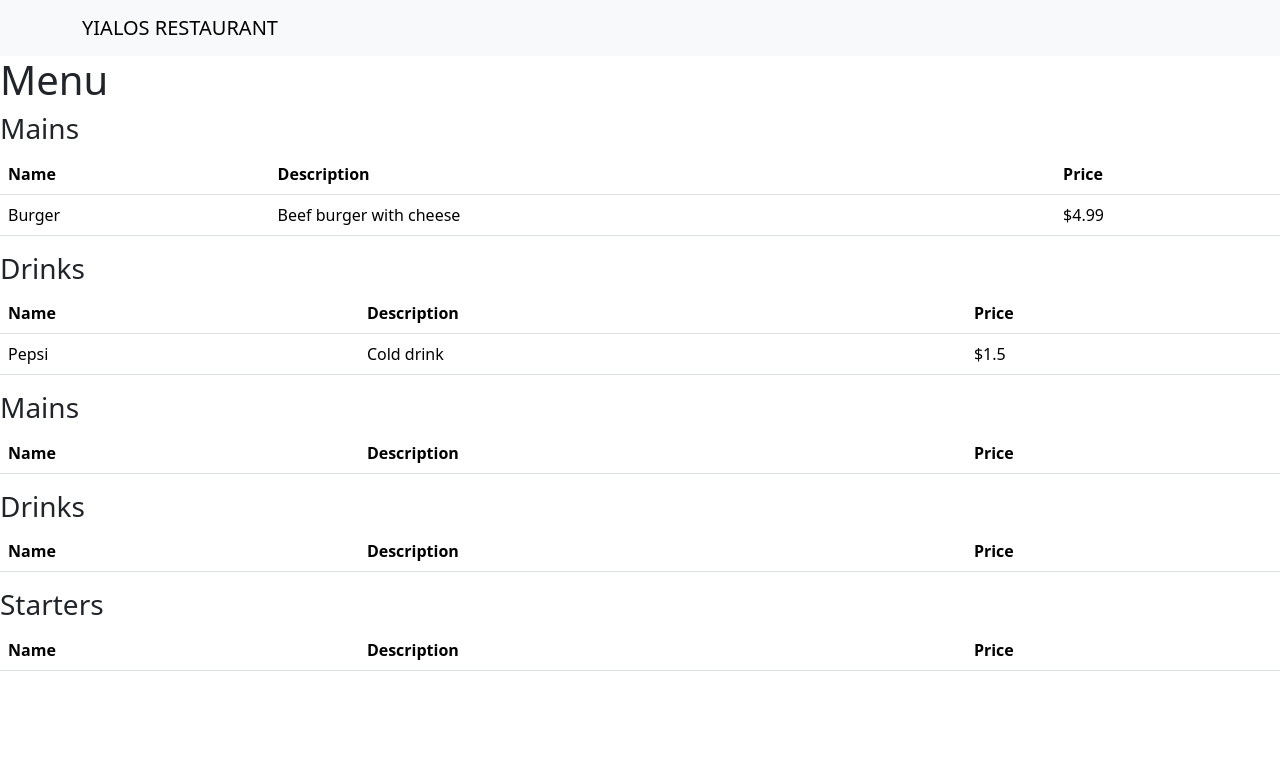
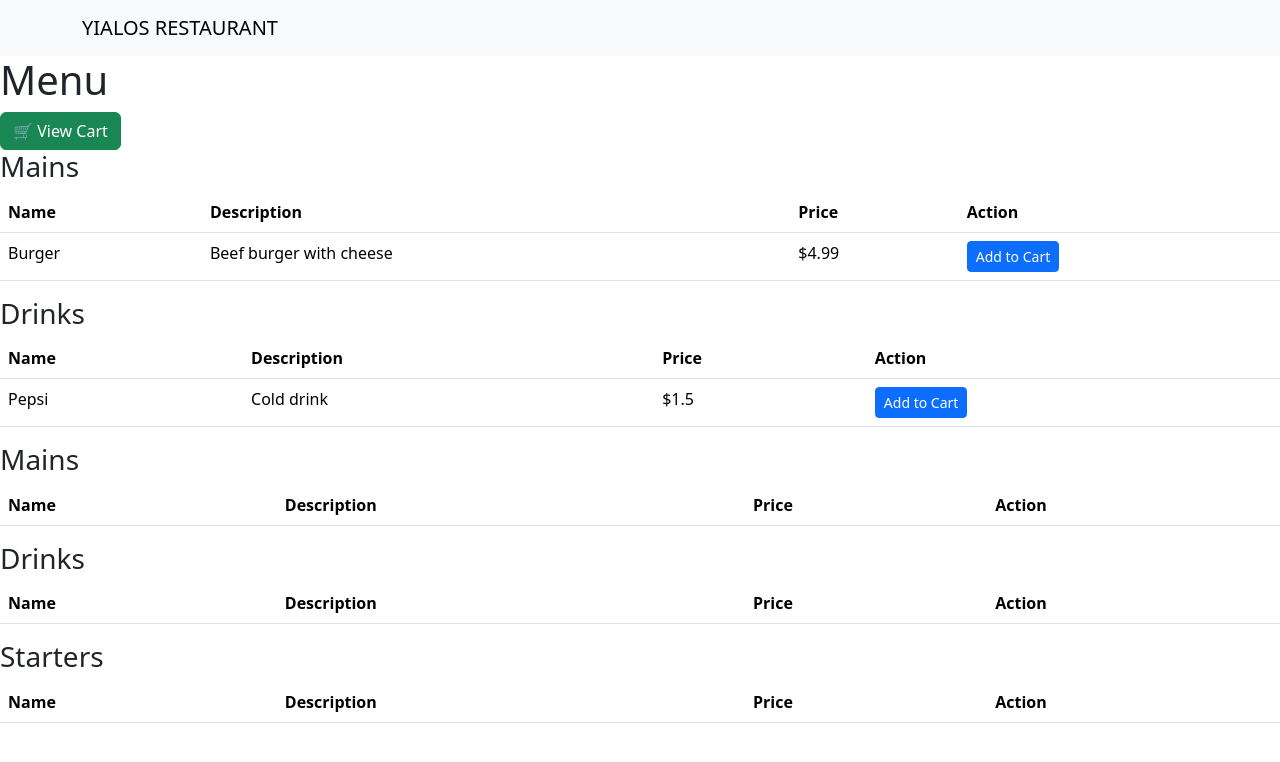
Before and after one commit to naqshbandZ/SmartMenu, a Flask app: page /menu in a window 1280 px wide. Shown: the top 762 px of the page. Run offline with Flask 3, Linux system fonts and the light colour scheme; data comes from the database, SQL or seed files in the repository; lists and menus that the app fills with data are empty.

Commit message:
add cart

```diff
--- a/app.py
+++ b/app.py
@@ -49,6 +49,32 @@ def menu():
 
         return render_template('menu.html', items=items,categories=categories, error="No menu items found" if not items else None)
 
+# add cart
+@app.route('/cart/add', methods = ['POST'])
+def add_to_cart():
+
+    id = request.form.get('item_id')
+    name = request.form.get('item_name')
+    price = request.form.get('item_price')
+    if 'cart' not in session:
+        session['cart'] = []
+    session['cart'].append({
+        'id': id,
+        'name': name,
+        'price': price})
+
+    session.modified = True
+
+    return redirect('/menu')
+
+@app.route('/cart')
+def cart_page():
+    # get cart from session
+    cart = session.get('cart',[])
+    total = sum(float(item['price']) for item in cart)
+    # pass it to cart.html
+    return render_template('cart.html', cart=cart,total=total)
+
 
 # logout route
 @app.route('/logout')
--- a/templates/menu.html
+++ b/templates/menu.html
@@ -2,6 +2,7 @@
 {% block title %}Menu{% endblock %}
 {% block content %}
 <h1>Menu</h1>
+<a href="/cart" class="btn btn-success">🛒 View Cart</a>
 {% for cat in categories %}
 <h3>{{ cat['name'] }}</h3>
 <table class="table">
@@ -10,6 +11,7 @@
             <th>Name</th>
             <th>Description</th>
             <th>Price</th>
+            <th>Action</th>
         </tr>
     </thead>
     <tbody>
@@ -19,6 +21,15 @@
             <td>{{ item.name }}</td>
             <td>{{ item.description }}</td>
             <td>${{ item.price }}</td>
+           <td>
+                    <form method="POST" action="/cart/add">
+            <input type="hidden" name="item_id"    value="{{ item['id'] }}">
+            <input type="hidden" name="item_name"  value="{{ item['name'] }}">
+            <input type="hidden" name="item_price" value="{{ item['price'] }}">
+            <button type="submit" class="btn btn-primary btn-sm">Add to Cart</button>
+        </form>
+            </td>
+
         </tr>
         {%endif%}
         {% if error %}
```
Also changed, not shown: templates/cart.html (added, +33 -0 lines).
